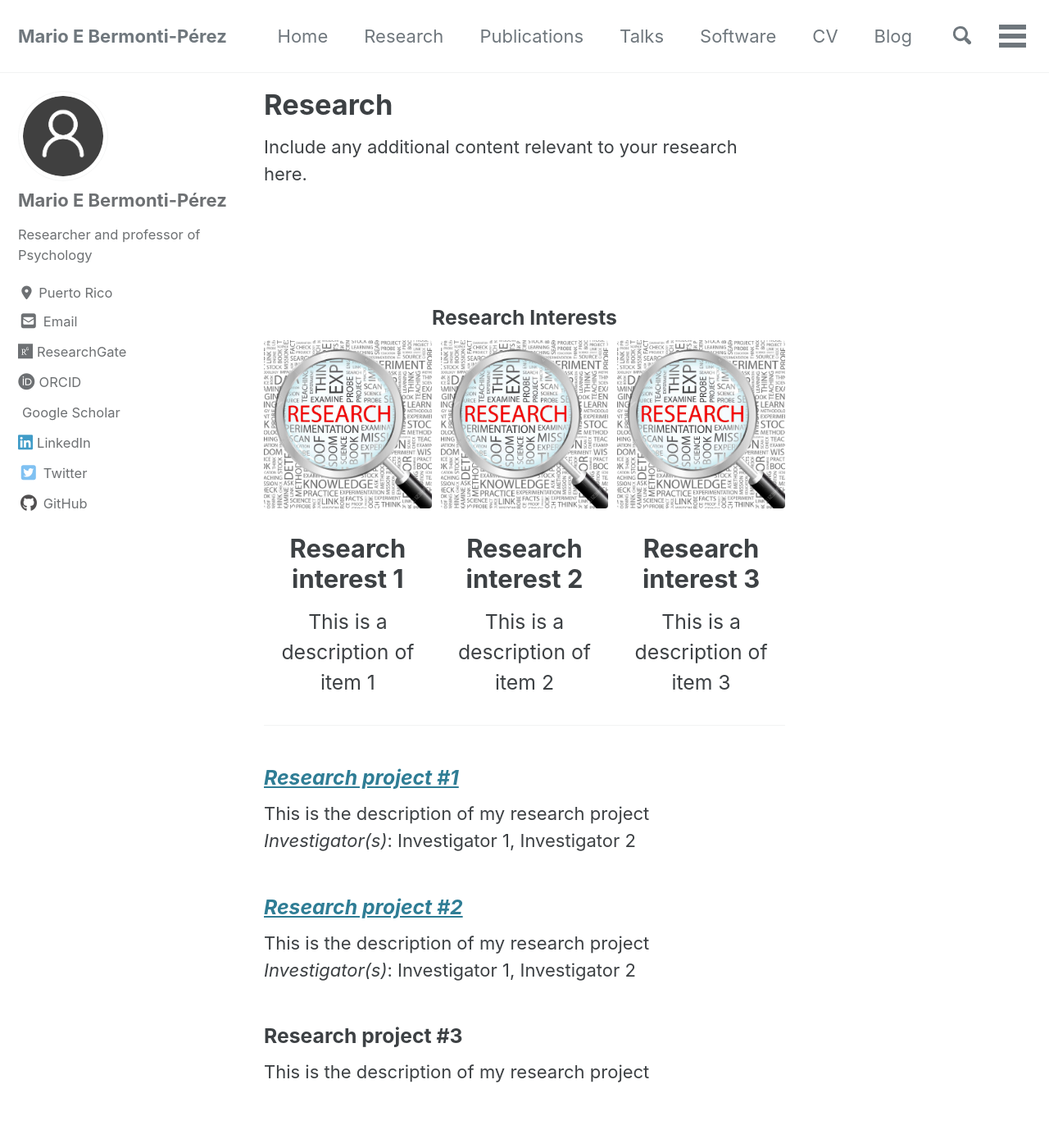
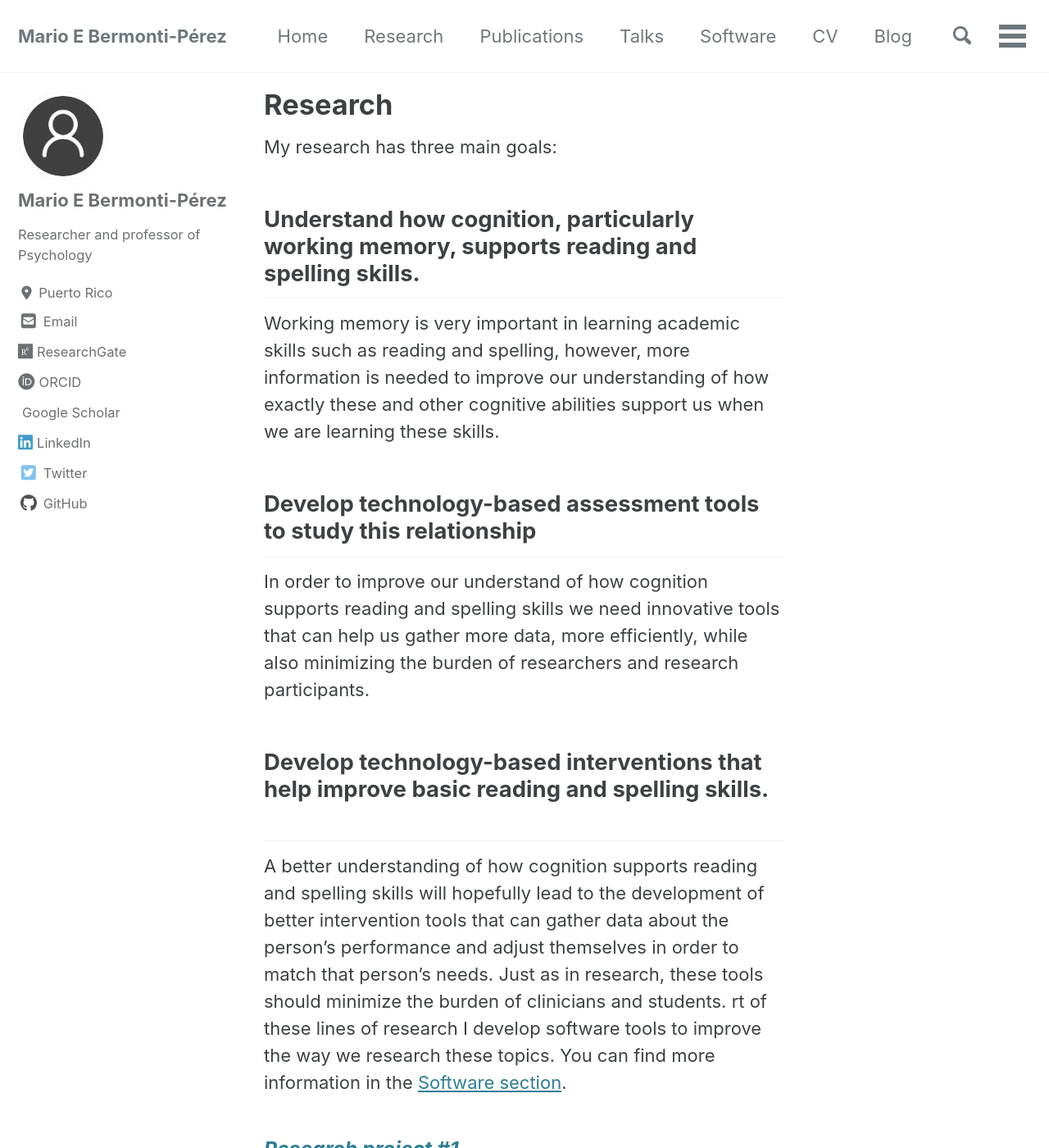
Before and after one commit to mario-bermonti/mario-bermonti.github.io, a Jekyll site: the page built from _pages/research.md, in a window 1280 px wide and 1400 px high. Shown: the whole window at 82% size. Built offline with Jekyll 4.4.1, drawn with Linux system fonts in a browser that asks for light colours; cached includes are drawn as plain includes; nearby versions of some CDN libraries; a style sheet for code colours, icons or effects is not loaded.

Commit message:
Integrate new changes

```diff
--- a/_pages/research.md
+++ b/_pages/research.md
@@ -3,34 +3,27 @@ title: "Research"
 excerpt: "My research projects"
 permalink: /research/
 layout: research
-
-# Delete next lines if you prefer not to have a feature row
-feature_row_title: Research Interests
-feature_row:
-  - image_path: /images/p1.jpg
-    alt: "Research interest 1"
-    title: "Research interest 1"
-    excerpt:
-        "This is a description of item 1"
-  - image_path: /images/p1.jpg
-    alt: "Research interest 2"
-    title: "Research interest 2"
-    excerpt:
-        "This is a description of item 2"
-  - image_path: /images/p1.jpg
-    alt: "Research interest 3"
-    title: "Research interest 3"
-    excerpt:
-        "This is a description of item 3"
-# Delete the previous lines if you prefer not to have a feature row
 ---
 
-Include any additional content relevant to your research  here.
+My research has three main goals:
+## Understand how cognition, particularly working memory, supports reading and spelling skills.
 
-<!-- Delete next line if you prefer not to have a feature row. -->
-<br />
-<br />
-{% if page.feature_row %}
-  {% include feature_row %}
-{% endif %}
-<!-- Delete previous lines if you prefer not to have a feature row. -->
+Working memory is very important in learning academic skills such as reading and spelling,
+however, more information is needed to improve our understanding of how exactly these and other
+cognitive abilities support us when we are learning these skills.
+
+## Develop technology-based assessment tools to study this relationship
+
+In order to improve our understand of how cognition supports reading and spelling skills we
+need innovative tools that can help us gather more data, more efficiently, while also minimizing
+the burden of researchers and research participants.
+
+## Develop technology-based interventions that help improve basic reading and spelling skills.
+
+A better understanding of how cognition supports reading and spelling skills will hopefully lead
+to the development of better intervention tools that can gather data about the person's
+performance and adjust themselves in order to match that person's needs. Just as in research,
+these tools should minimize the burden of clinicians and students.
+rt of these lines of research I develop software tools to improve the way we research
+these topics. You can find more information in
+the <a href="{{ site.url }}{{ site.baseurl }}/software">Software section</a>.
```
Also changed, not shown: _pages/index.md (+1 -1 lines), _pages/publications.md (+1 -2 lines), _pages/software.md (+11 -1 lines), _pages/talks.md (+1 -1 lines).
